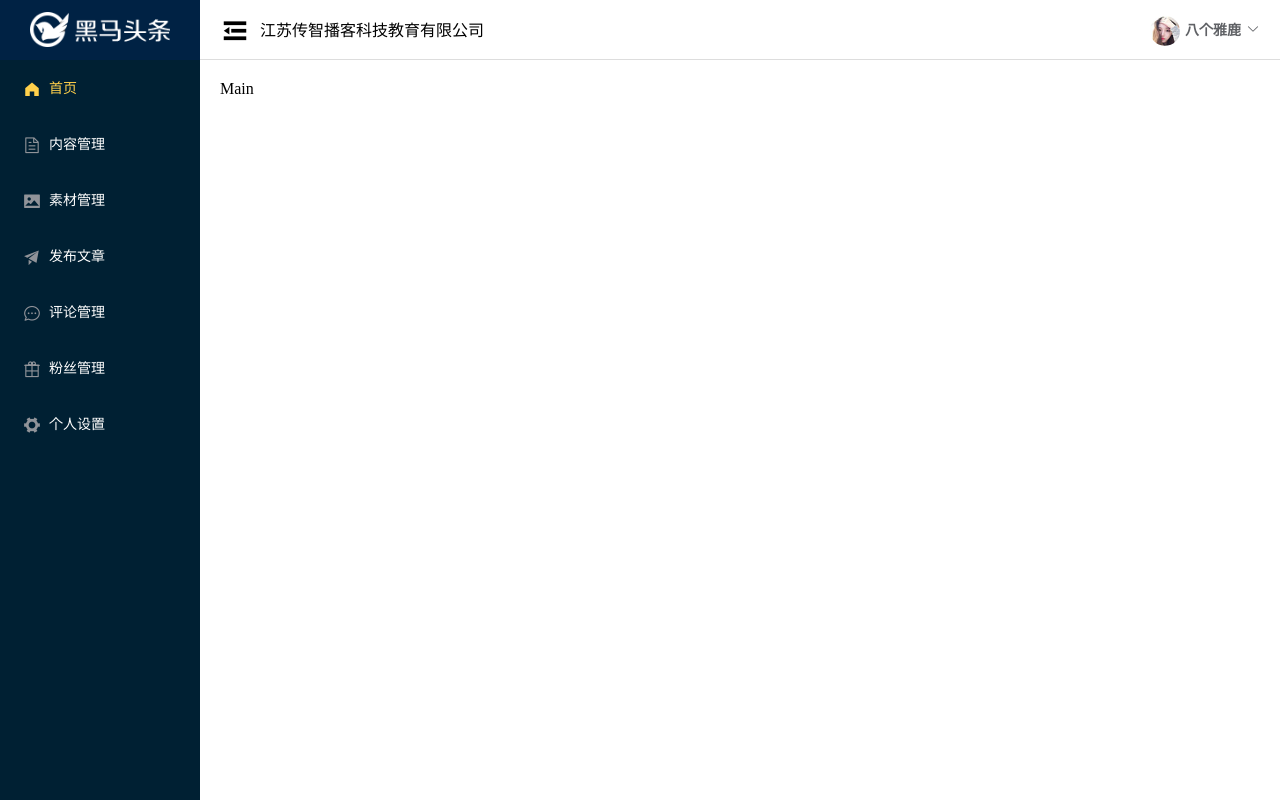
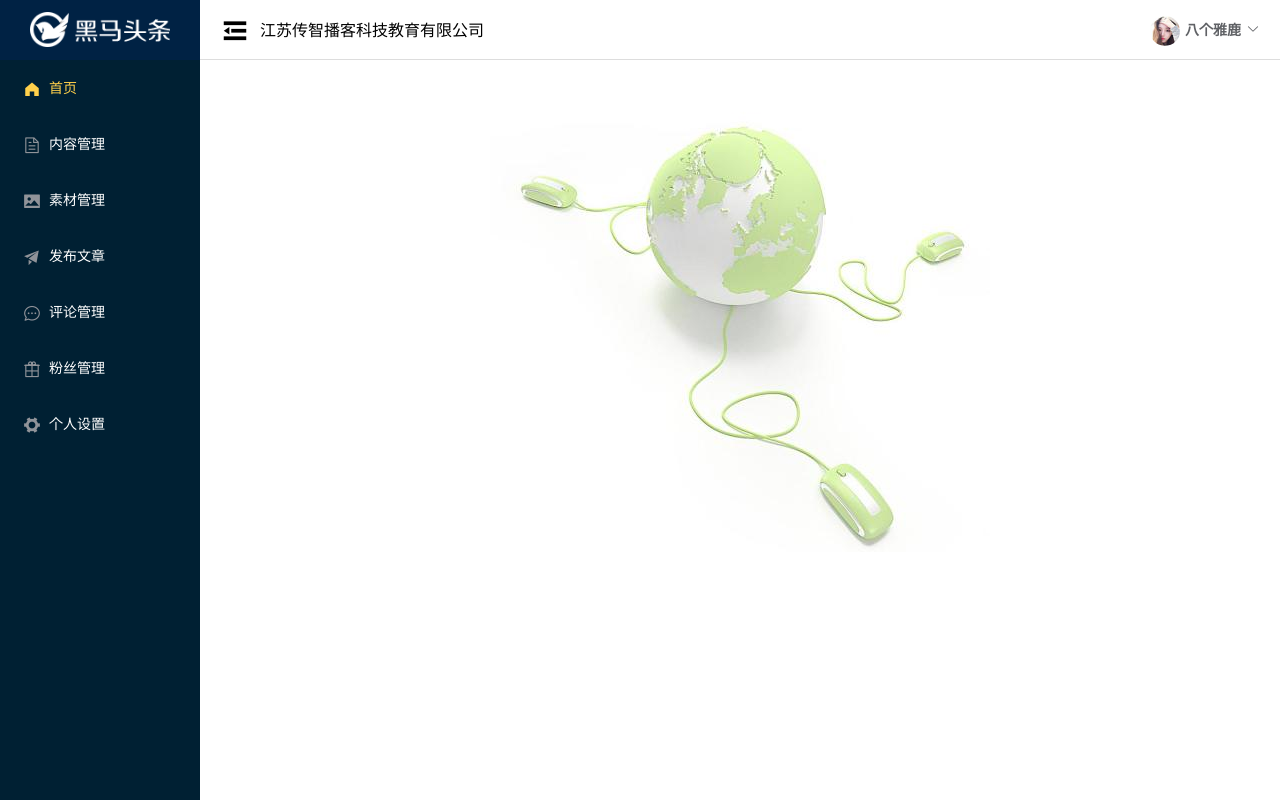
Before and after one commit to wangwei99615/final, a Vue app: page /#/ in a window 1280 px wide. Built offline with nearby package versions, Linux system fonts and the light colour scheme.

Commit message:
内容部分-欢迎页面

```diff
--- a/src/views/home/index.vue
+++ b/src/views/home/index.vue
@@ -56,7 +56,10 @@
             </el-dropdown-menu>
           </el-dropdown>
         </el-header>
-        <el-main>Main</el-main>
+        <el-main>
+          <!-- 内容 -->
+          <router-view></router-view>
+        </el-main>
       </el-container>
     </el-container>
   </div>
--- /dev/null
+++ b/src/views/welcome/index.vue
@@ -0,0 +1,17 @@
+<template>
+  <div class='container'>
+    <img src="../../assets/welcome.jpg" alt="">
+  </div>
+</template>
+
+<script>
+export default {
+}
+</script>
+
+<style scoped lang="less">
+img {
+  display: block;
+  margin: 0 auto;
+}
+</style>
```
Also changed, not shown: src/router/index.js (+7 -2 lines).
